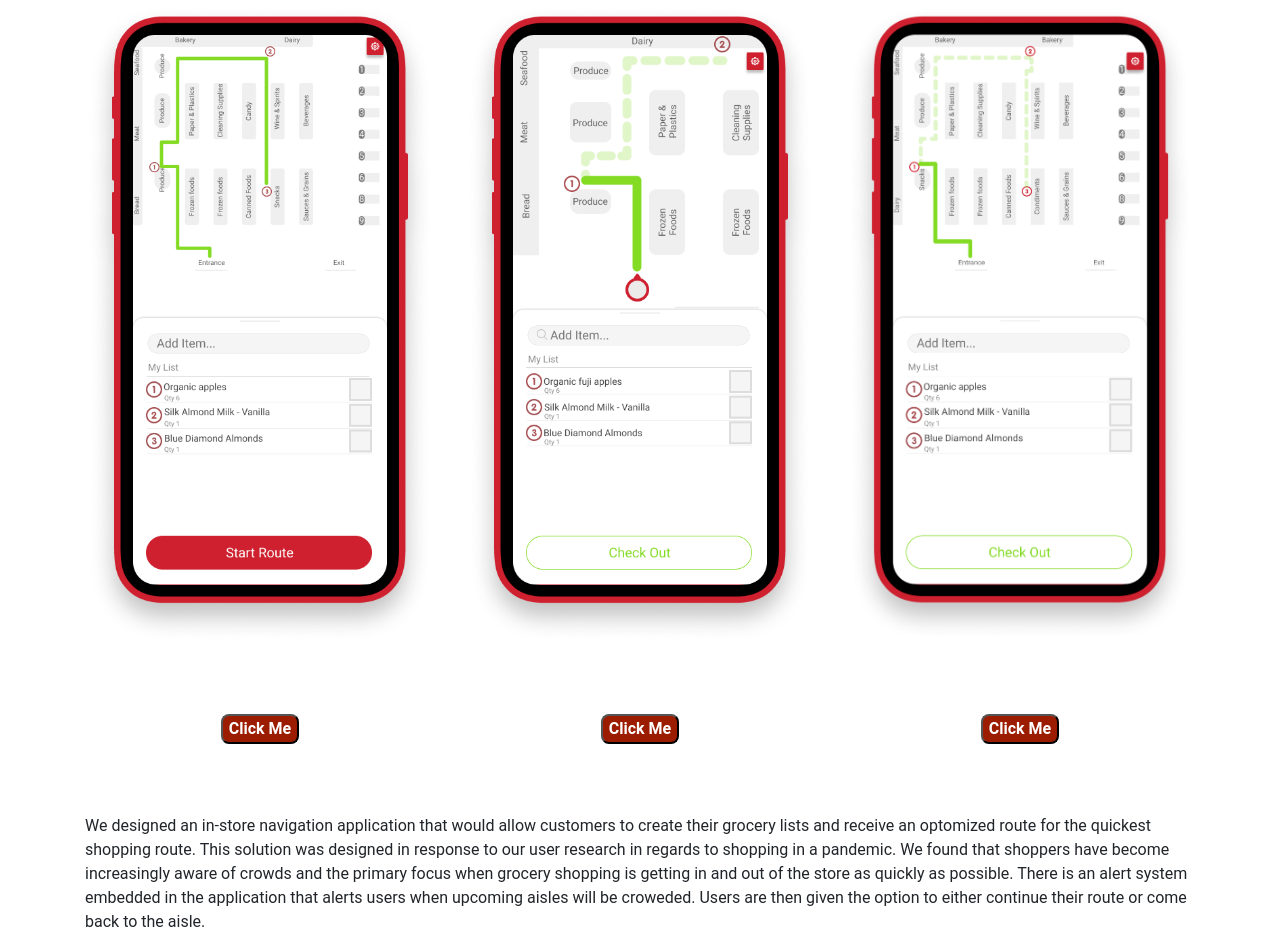
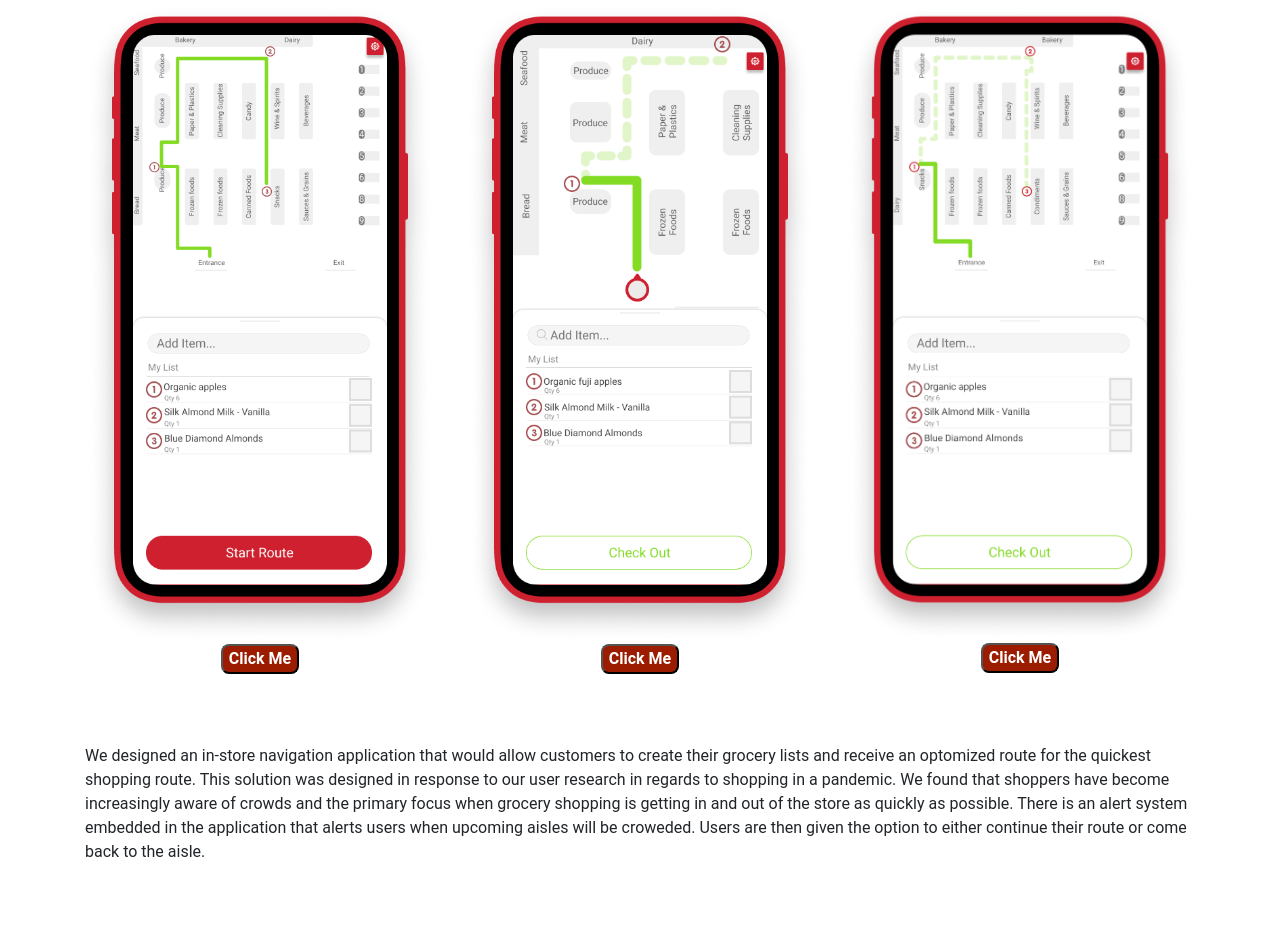
Before and after one commit to cmsohn/FinalProject, a plain HTML site: page NavEagle.html in a window 1280 px wide. Shown: the part 936-1877 px from the top of the page. Drawn offline with nearby package versions, Linux system fonts and the light colour scheme.

Commit message:
final project update

```diff
--- a/NavEagle.html
+++ b/NavEagle.html
@@ -58,21 +58,18 @@
 
 		 <!--Row with three columns divided in 1:1:1 ratio-->
          <div class="row">
-			<div class="col-md-4"><img id="alert" src="ASSETS/Images/gianteagle4.png" alt="iphone" style="width: 100%;" /></div>
-			<div class="col-md-4"><img id="route" src="ASSETS/Images/gianteagle5.png" alt="iphone" style="width: 100%;" /></div>
-			<div class="col-md-4"><img id="final" src="ASSETS/Images/gianteagle6.png" alt="iphone" style="width: 100%;" /></div>
-        </div>
+            <div class="col-md-4"><img id="alert" src="ASSETS/Images/gianteagle4.png" alt="iphone" style="width: 100%;" />
+                <div id="buttons"><button id="button" type="button" onclick="switchImageIII()" >Click Me</button></div>
+            </div>
 
-        <div id="buttons" class="row">
-            <div class="col-md-4">
-                <button id="button" type="button" onclick="switchImageIII()" >Click Me</button>
+            <div class="col-md-4"><img id="route" src="ASSETS/Images/gianteagle5.png" alt="iphone" style="width: 100%;" />
+                <div id="buttons"><button id="button" type="button" onclick="switchImage()" >Click Me</button></div>
             </div>
-            <div class="col-md-4">
-                <button id="button" type="button" onclick="switchImage()" >Click Me</button>
+
+            <div class="col-md-4"><img id="final" src="ASSETS/Images/gianteagle6.png" alt="iphone" style="width: 100%;" />
+                <div id="buttons"><button id="button" type="button" onclick="switchImageII()" >Click Me</button></div>
             </div>
-            <div class="col-md-4">
-                <button id="button" type="button" onclick="switchImageII()" >Click Me</button>
-            </div>
+
         </div>
 
 		<!--Row with one column-->
```
